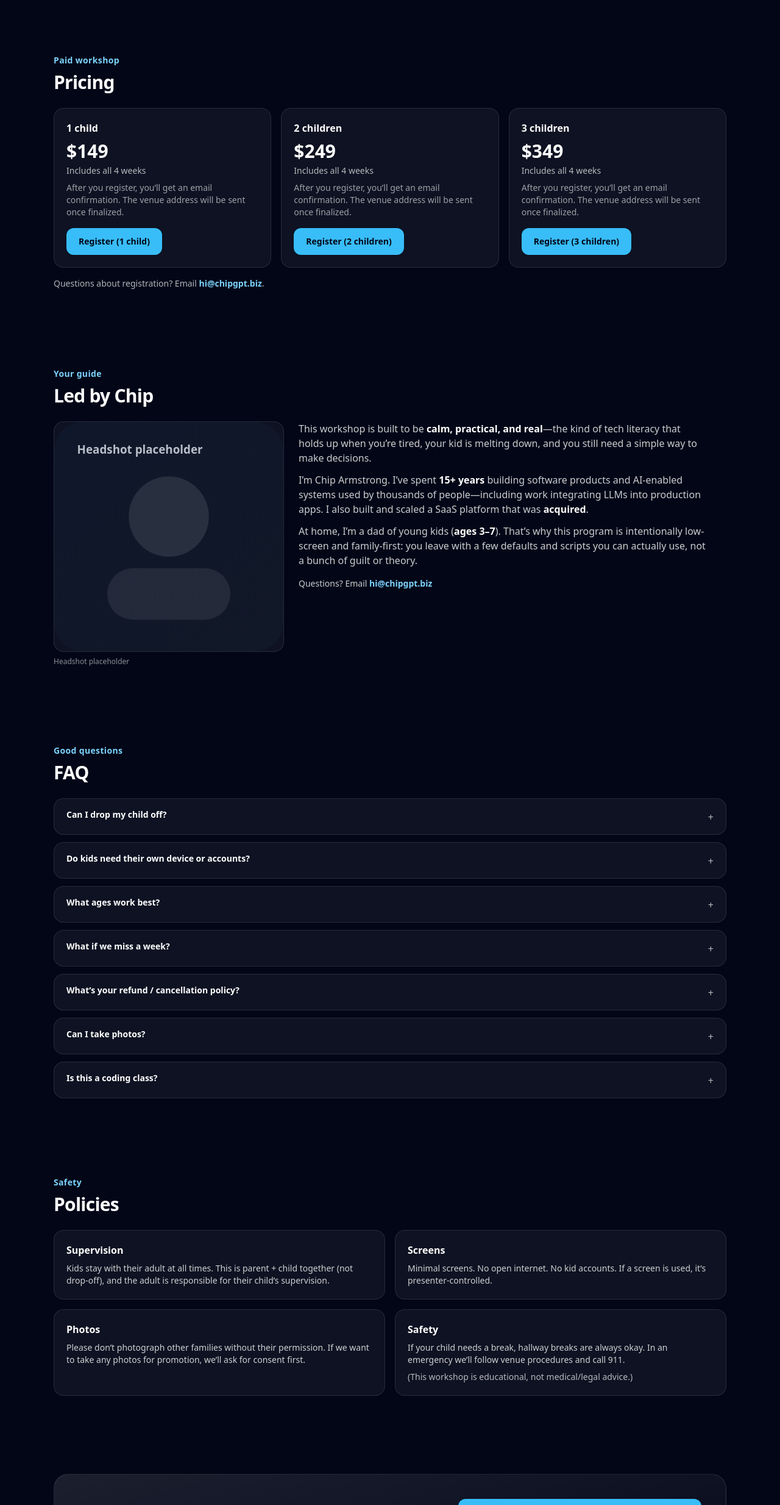
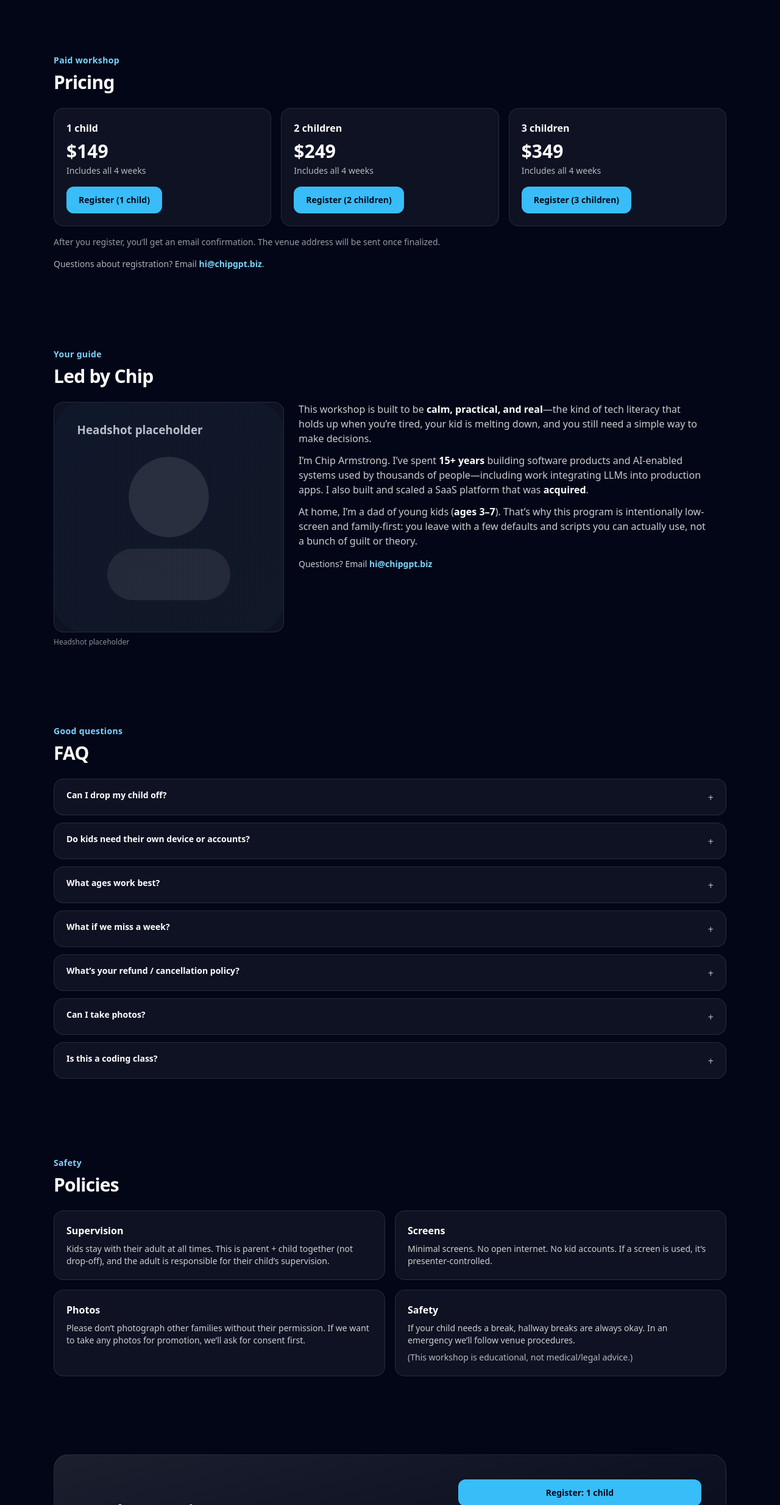
Before and after one commit to chipgpt/tech-literacy-workshop, a React (Vite) app: page / in a window 1280 px wide. Shown: the part 3263-5731 px from the top of the page at 61% size. Built offline with nearby package versions, Linux system fonts and the light colour scheme; the HTML template or start-up script is replaced by a standard one.

Commit message:
Tweak pricing copy + soften emergency language

```diff
--- a/src/App.tsx
+++ b/src/App.tsx
@@ -452,9 +452,6 @@ export default function App() {
             <Card title="1 child">
               <p className="mt-2 text-3xl font-bold text-white">$149</p>
               <p className="mt-1 text-white/70">Includes all 4 weeks</p>
-              <p className="mt-2 text-sm text-white/60">
-                After you register, you’ll get an email confirmation. The venue address will be sent once finalized.
-              </p>
               <div className="mt-4">
                 <PrimaryButton
                   href="https://book.stripe.com/5kQ6oJgGF4NY3hj3EX43S00"
@@ -466,9 +463,6 @@ export default function App() {
             <Card title="2 children">
               <p className="mt-2 text-3xl font-bold text-white">$249</p>
               <p className="mt-1 text-white/70">Includes all 4 weeks</p>
-              <p className="mt-2 text-sm text-white/60">
-                After you register, you’ll get an email confirmation. The venue address will be sent once finalized.
-              </p>
               <div className="mt-4">
                 <PrimaryButton
                   href="https://book.stripe.com/6oU3cxgGFgwG7xz3EX43S01"
@@ -480,9 +474,6 @@ export default function App() {
             <Card title="3 children">
               <p className="mt-2 text-3xl font-bold text-white">$349</p>
               <p className="mt-1 text-white/70">Includes all 4 weeks</p>
-              <p className="mt-2 text-sm text-white/60">
-                After you register, you’ll get an email confirmation. The venue address will be sent once finalized.
-              </p>
               <div className="mt-4">
                 <PrimaryButton
                   href="https://book.stripe.com/5kQ3cx0HHgwG4ln2AT43S02"
@@ -493,6 +484,11 @@ export default function App() {
             </Card>
             {/* Removed “What’s included” box */}
           </div>
+
+          <p className="mt-4 text-sm text-white/60">
+            After you register, you’ll get an email confirmation. The venue address will be sent once finalized.
+          </p>
+
           <p className="mt-4 text-sm text-white/70">
             Questions about registration? Email{" "}
             <a className="font-semibold text-sky-300 hover:text-sky-200" href="mailto:hi@chipgpt.biz">
@@ -563,7 +559,7 @@ export default function App() {
             </Card>
             <Card title="Safety">
               If your child needs a break, hallway breaks are always okay. In an emergency we’ll follow venue
-              procedures and call 911.
+              procedures.
               <p className="mt-2 text-white/70">
                 (This workshop is educational, not medical/legal advice.)
               </p>
```
